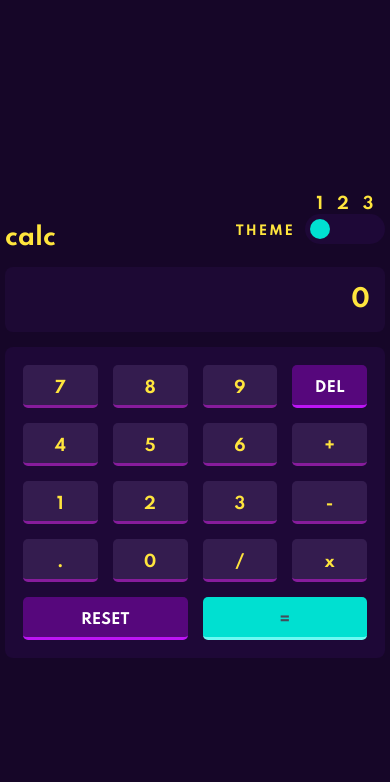
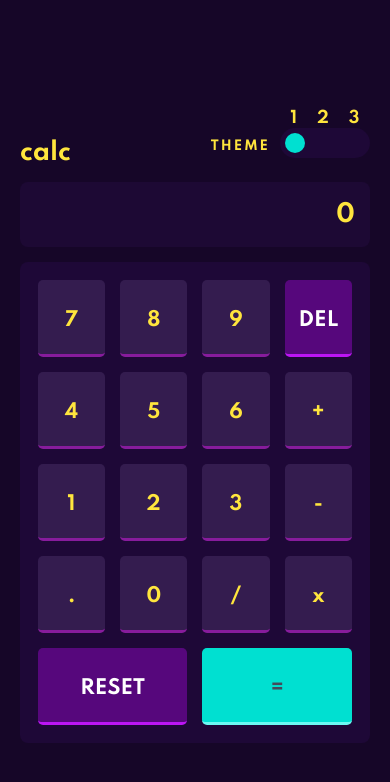
Before and after one commit to Renato6GS/calculator-app, a React (Vite) app: page / in a window 390 px wide. Shown: the top 782 px of the page. Built offline with nearby package versions, Linux system fonts and the light colour scheme.

Commit message:
fix: responsive design for mobile and tablet

```diff
--- a/src/App.css
+++ b/src/App.css
@@ -99,3 +99,9 @@ body {
   height: 100vh;
   background-color: var(--main-background);
 }
+
+@media screen and (max-width: 450px), screen and (min-height: 1180px) {
+  .App {
+    padding: 0 20px 0 20px;
+  }
+}
--- a/src/components/Button/styles.css
+++ b/src/components/Button/styles.css
@@ -34,3 +34,15 @@
 .btn:active {
   opacity: 0.8;
 }
+
+@media screen and (max-width: 450px) {
+  .btn {
+    font-size: 1.2rem;
+  }
+}
+
+@media screen and (min-height: 1180px) {
+  .btn {
+    font-size: 1.4rem;
+  }
+}
--- a/src/components/Calculator/styles.css
+++ b/src/components/Calculator/styles.css
@@ -4,3 +4,16 @@
   flex-direction: column;
   gap: 15px;
 }
+
+@media screen and (max-width: 450px), screen and (min-height: 1180px) {
+  .calculator--container {
+    height: 95vh;
+    justify-content: center;
+  }
+}
+
+@media screen and (min-height: 1180px) {
+  .calculator--container {
+    width: 600px;
+  }
+}
--- a/src/components/Display/styles.css
+++ b/src/components/Display/styles.css
@@ -19,3 +19,9 @@
 .calculator--display input:invalid {
   content: 'algo mal';
 }
+
+@media screen and (min-height: 1180px) {
+  .calculator--display input {
+    font-size: 2.5rem;
+  }
+}
--- a/src/components/ListOfButtons/styles.css
+++ b/src/components/ListOfButtons/styles.css
@@ -7,3 +7,15 @@
   background-color: var(--background-main-container-btn);
   border-radius: 8px;
 }
+
+@media screen and (max-width: 450px) {
+  .calculator--container-buttons {
+    height: 60%;
+  }
+}
+
+@media screen and (min-height: 1180px) {
+  .calculator--container-buttons {
+    height: 55%;
+  }
+}
--- a/src/components/Switch/styles.css
+++ b/src/components/Switch/styles.css
@@ -76,3 +76,51 @@
   transform: translateX(46px);
   transition: transform 0.7s;
 }
+
+@media screen and (max-width: 450px) {
+  .switch-container {
+    width: 130%;
+  }
+
+  .toggle {
+    gap: 20px;
+  }
+
+  .container-circle {
+    width: 90px;
+  }
+
+  .position-1 {
+    transform: translateX(0px);
+  }
+
+  .position-2 {
+    transform: translateX(28px);
+  }
+
+  .position-3 {
+    transform: translateX(58px);
+  }
+}
+
+@media screen and (min-height: 1180px) {
+  .toggle {
+    gap: 40px;
+  }
+
+  .container-circle {
+    width: 130px;
+  }
+
+  .position-1 {
+    transform: translateX(0px);
+  }
+
+  .position-2 {
+    transform: translateX(48px);
+  }
+
+  .position-3 {
+    transform: translateX(96px);
+  }
+}
--- a/src/utils/calculatorActions.jsx
+++ b/src/utils/calculatorActions.jsx
@@ -38,13 +38,7 @@ export const operationAction = ({
   }
 
   const beforeOperation = localStorage.getItem('lastAction') === null ? operation : localStorage.getItem('lastAction');
-
-  // console.log({ beforeOperation });
-
-  console.log(localStorage.getItem('lastAction'));
-
   const beforeResult = localStorage.getItem('result');
-  // let result = executeOperation({ number, operation, beforeResult });
   let result = executeOperation({ number, operation: beforeOperation, beforeResult });
 
   if (beforeResult === null) {
```
